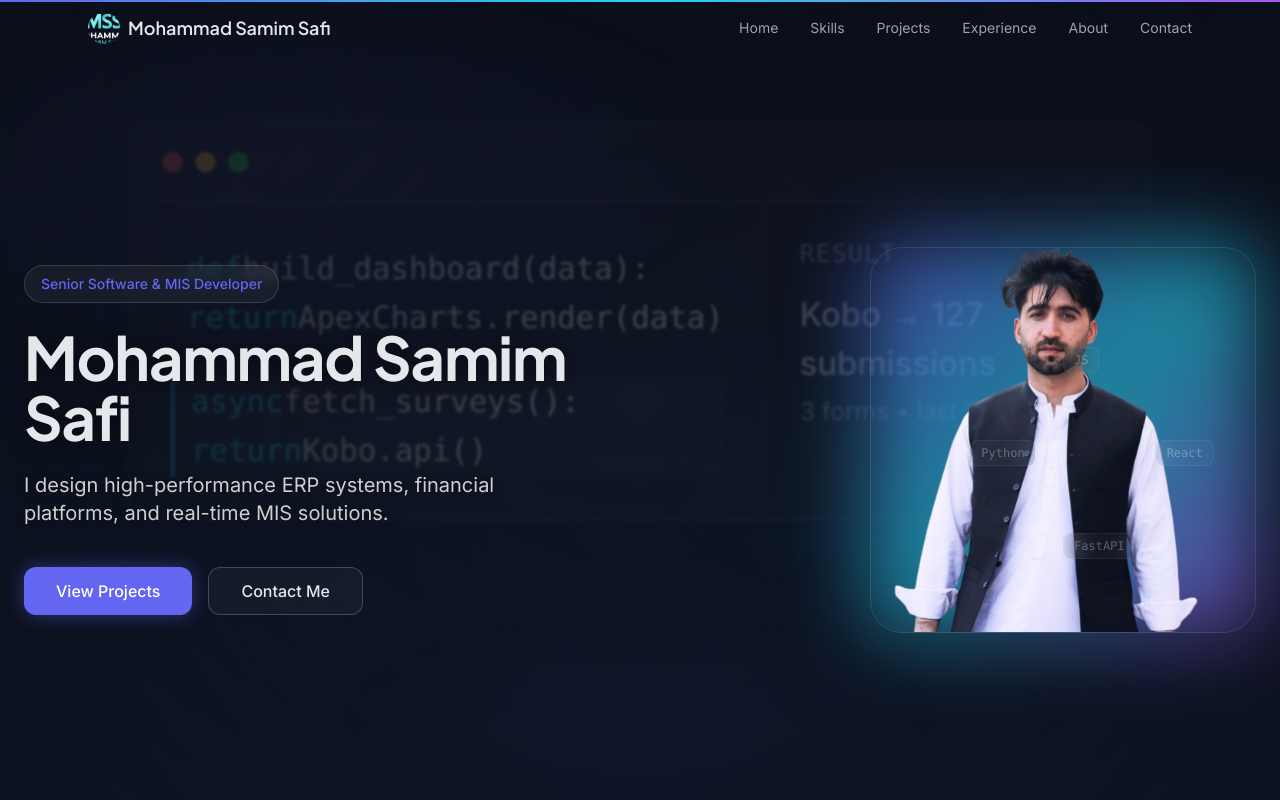
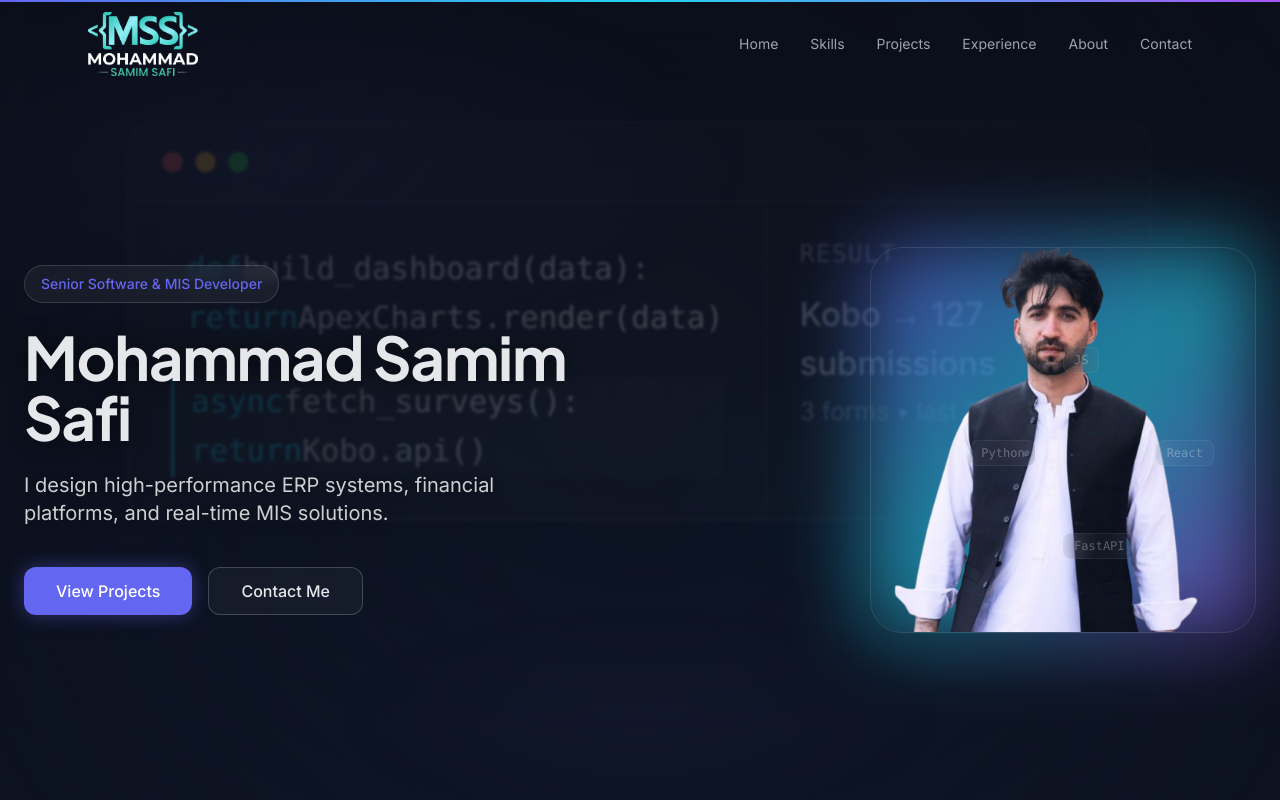
Before and after one commit to SamimSafi/profile, a React (Vite) app: page / in a window 1280 px wide. Shown: the top 800 px of the page. Built offline with nearby package versions, Linux system fonts and the light colour scheme.

Commit message:
added the home page

```diff
--- a/package.json
+++ b/package.json
@@ -1,4 +1,5 @@
 {
+  "homepage": "https://samimsafi.github.io/profile",
   "name": "portfolio",
   "private": true,
   "version": "0.0.0",
--- a/src/components/layout/Navbar.tsx
+++ b/src/components/layout/Navbar.tsx
@@ -36,8 +36,7 @@ export function Navbar() {
     >
       <div className="mx-auto flex max-w-6xl items-center justify-between px-4 py-3 md:px-6">
         <a href="#home" className="flex items-center gap-2 font-heading text-lg font-semibold text-[var(--text)]">
-          <img src={logo} alt="Logo" className="h-8 w-8 rounded-full object-cover" />
-          <span>{site.name}</span>
+          <img src={logo} alt="Samim Safi" className="h-16 w-auto object-contain" />
         </a>
 
         <nav className="hidden items-center gap-8 md:flex">
```
